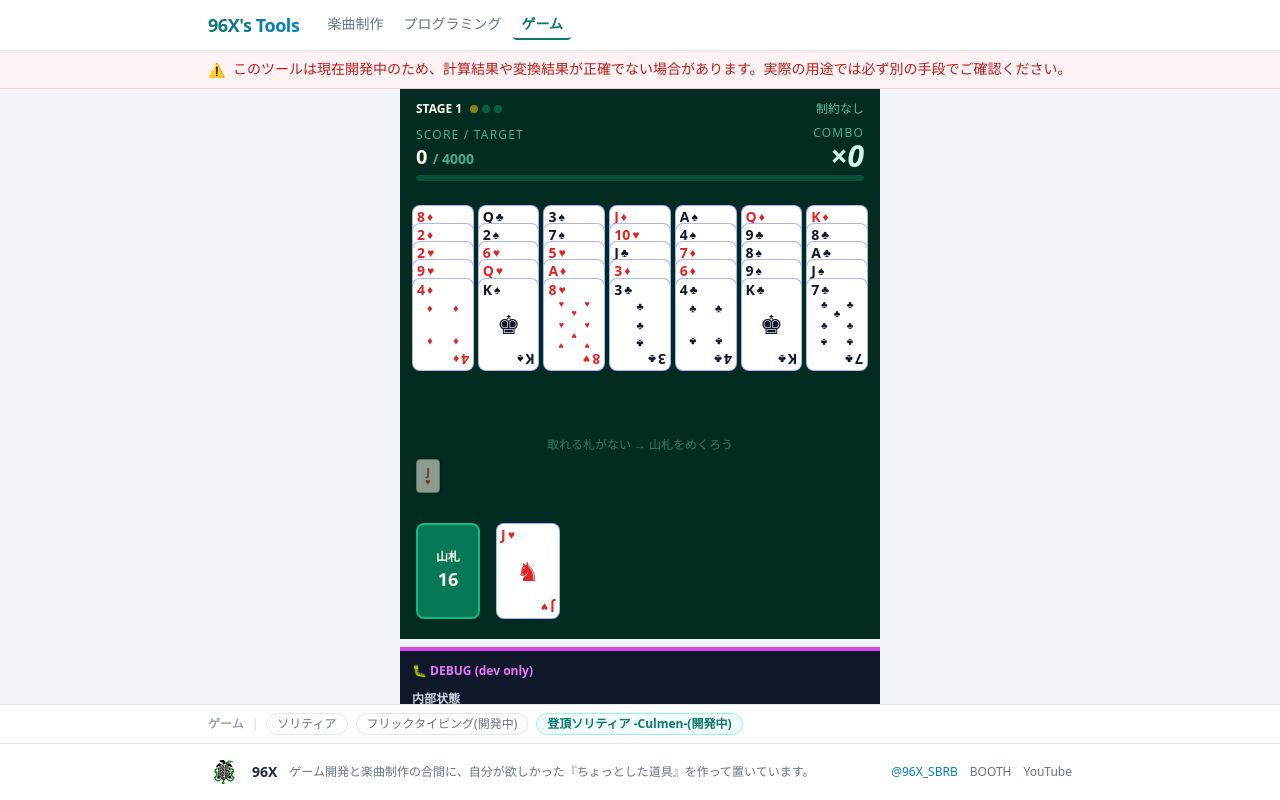
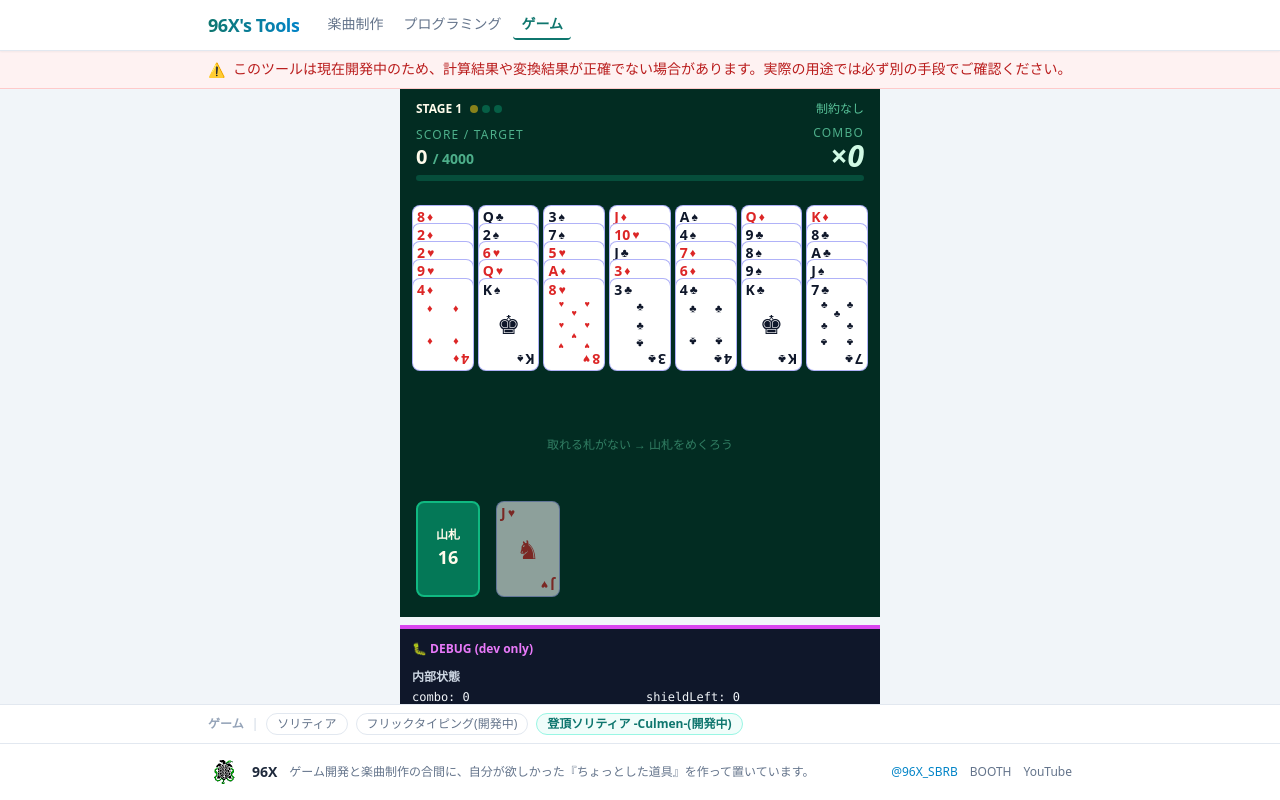
Before and after one commit to kuroto-96X/Utilities-Svelte, a SvelteKit app: page /game/culmen in a window 1280 px wide. Both pictures are taken after a click on the button "はじめる". Built offline with nearby package versions, Linux system fonts and the light colour scheme.

Commit message:
feat: Culmenのチェーン表示をアクションバーに統合し実カードサイズの重ね表示にする

```diff
--- a/src/routes/game/culmen/+page.svelte
+++ b/src/routes/game/culmen/+page.svelte
@@ -25,6 +25,14 @@
     10: [[25, 9, false], [75, 9, false], [50, 26, false], [25, 37, false], [75, 37, false], [25, 63, true], [75, 63, true], [50, 74, true], [25, 91, true], [75, 91, true]],
   }
   const FACE_CHAR: Record<number, string> = { 11: '♞', 12: '♛', 13: '♚' }
+
+  function chunk<T>(arr: T[], size: number): T[][] {
+    const result: T[][] = []
+    for (let i = 0; i < arr.length; i += size) {
+      result.push(arr.slice(i, i + size))
+    }
+    return result
+  }
 
   // タイトル画面の高さをプレイ画面に揃えるための計測専用ダミーウェーブ(実際のゲームには使わない)
   const measurementWave = startWave(params, 0, 0, [], 1)
@@ -178,6 +186,8 @@
     const [t1, t2, t3] = params.ui.comboTierThresholds
     return displayWave.combo >= t3 ? 3 : displayWave.combo >= t2 ? 2 : displayWave.combo >= t1 ? 1 : 0
   })()}
+  {@const chainEntries = displayWave.chain.map((c, i) => ({ card: c, origin: displayWave.chainOrigin[i], globalIndex: i }))}
+  {@const chainRows = chunk(chainEntries, 13)}
   <div class="px-4 pt-3">
     <div class="flex items-center justify-between text-xs">
       <div class="flex items-center gap-2">
@@ -246,35 +256,32 @@
     >取れる札がない → 山札をめくろう</div>
   </div>
 
-  <div class="px-4 overflow-x-auto" style="min-height: 2.6rem;">
-    <div class="relative" style="height:40px; width:{24 + (displayWave.chain.length - 1) * 10}px;">
-      {#each displayWave.chain as c, i (c.id)}
-        {@const isLastUnlinked = !displayWave.linked && i === displayWave.chain.length - 1}
-        <div
-          class="absolute rounded border text-center font-black leading-none flex flex-col items-center justify-center"
-          style="left:{i * 10}px; top:{displayWave.chainOrigin[i] === 'draw' ? 6 : 0}px; z-index:{i + 1}; width:24px; height:34px; font-size:11px; background:{c.wild ? '#EDE4FF' : '#FBF7EC'}; color:{c.wild ? '#6D28D9' : isRed(c) ? '#C7402D' : '#15181D'}; border-color:{c.wild ? '#A78BFA' : '#B8AE98'}; opacity:{isLastUnlinked ? 0.55 : 1}; box-shadow:1px 0 3px rgba(0,0,0,.35);"
-        >
-          <div>{rankLabel(c)}</div>
-          <div style="font-size:9px;">{c.suit}</div>
-        </div>
-      {/each}
-    </div>
-  </div>
-
   <div class="px-4 text-center text-yellow-300 text-xs font-black animate-pulse mb-1 {displayWave.lastDrawEffect === 'pattern' ? '' : 'invisible'}">✦ パターン継続! ✦</div>
 
-  <div class="px-4 pb-5 pt-2 flex items-center gap-4">
+  <div class="px-4 pb-5 pt-2 flex items-start gap-4">
     <button
       onclick={handleDraw}
       disabled={displayWave.stock.length === 0}
-      style="aspect-ratio: 2 / 3;"
-      class="w-16 rounded-lg border-2 flex flex-col items-center justify-center font-black active:scale-95 transition-transform {displayWave.stock.length > 0 ? 'bg-emerald-700 border-emerald-500 text-amber-50' : 'bg-emerald-900 border-emerald-800 text-emerald-700'}"
+      style="aspect-ratio: 2 / 3; margin-top:20px;"
+      class="w-16 shrink-0 rounded-lg border-2 flex flex-col items-center justify-center font-black active:scale-95 transition-transform {displayWave.stock.length > 0 ? 'bg-emerald-700 border-emerald-500 text-amber-50' : 'bg-emerald-900 border-emerald-800 text-emerald-700'}"
     >
       <div class="text-xs">山札</div>
       <div class="text-lg tabular-nums">{displayWave.stock.length}</div>
     </button>
-    <div class="w-16">
-      {@render cardFace(displayWave.foundation, false)}
+    <div class="overflow-x-auto min-w-0">
+      {#each chainRows as row, ri (ri)}
+        <div class="relative" style="height:116px; width:{64 + (row.length - 1) * 32}px;">
+          {#each row as entry, j (entry.card.id)}
+            {@const isLastUnlinked = !displayWave.linked && entry.globalIndex === displayWave.chain.length - 1}
+            <div
+              class="absolute"
+              style="left:{j * 32}px; top:{entry.origin === 'draw' ? 20 : 0}px; z-index:{j + 1}; width:64px; opacity:{isLastUnlinked ? 0.55 : 1};"
+            >
+              {@render cardFace(entry.card, false)}
+            </div>
+          {/each}
+        </div>
+      {/each}
     </div>
     <div class="flex-1 flex flex-wrap gap-1 justify-end">
       {#if displayWave.shieldLeft > 0}
```
